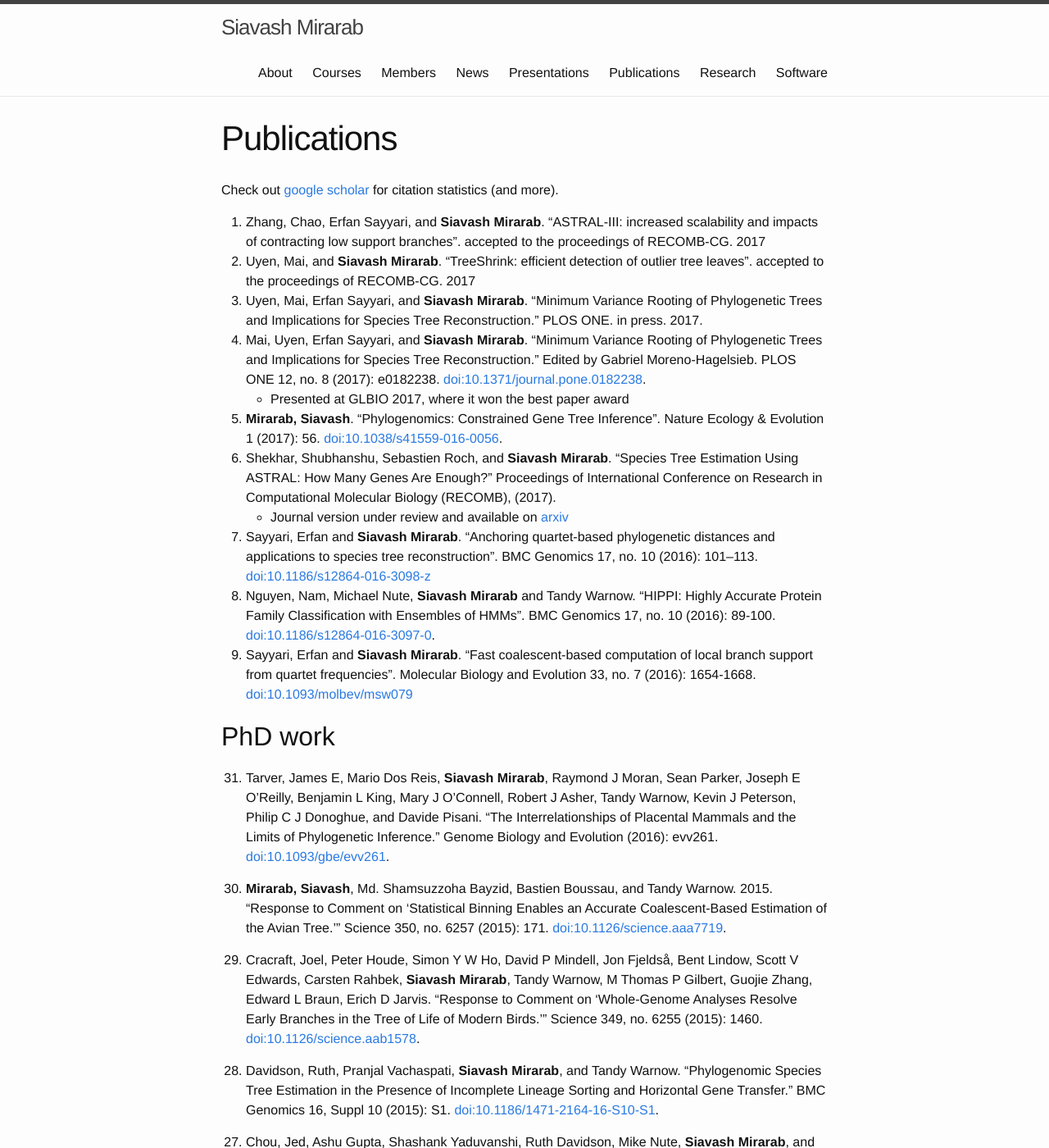
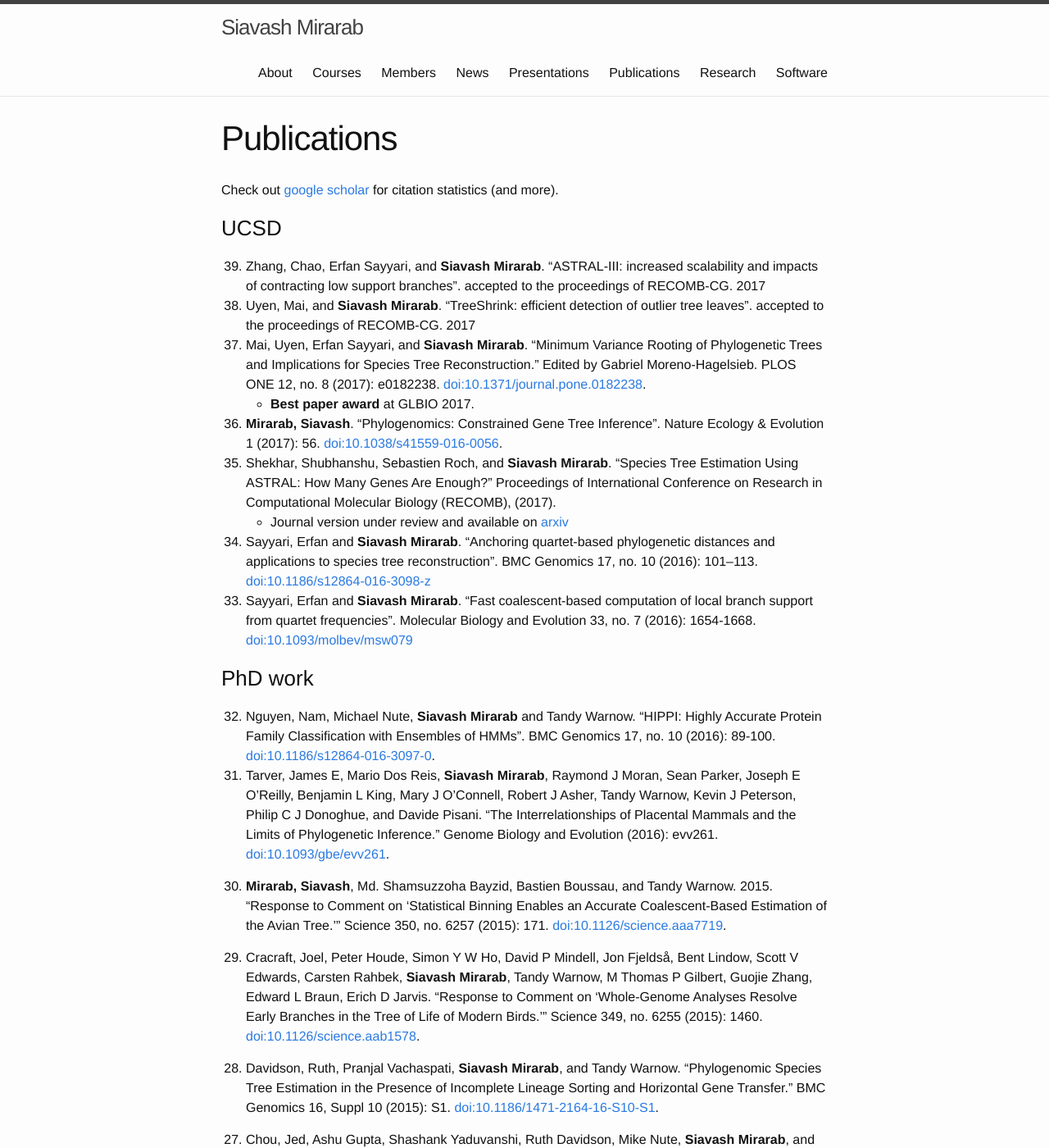
Before and after one commit to smirarab/website, a Jekyll site: the page built from publications.md, in a window 1280 px wide and 1400 px high. Shown: the whole window at 82% size. Built offline with Jekyll 4.4.1, drawn with Linux system fonts in a browser that asks for light colours; some of the changed text lies outside the part shown.

Commit message:
update publications

```diff
--- a/publications.md
+++ b/publications.md
@@ -5,20 +5,24 @@ title: Publications
 
 Check out [google scholar](http://scholar.google.com/citations?user=uxSj18QAAAAJ&hl=en) for citation statistics (and more).
 
+### UCSD
 
+{:start="39"}
 0. Zhang, Chao, Erfan Sayyari, and **Siavash Mirarab**.  “ASTRAL-III: increased scalability and impacts of contracting low support branches”. accepted to the proceedings of RECOMB-CG. 2017
 0. Uyen, Mai, and **Siavash Mirarab**.  “TreeShrink: efficient detection of outlier tree leaves”. accepted to the proceedings of RECOMB-CG. 2017
-0. Uyen, Mai, Erfan Sayyari, and **Siavash Mirarab**. “Minimum Variance Rooting of Phylogenetic Trees and Implications for Species Tree Reconstruction.” PLOS ONE. in press. 2017.
 0. Mai, Uyen, Erfan Sayyari, and **Siavash Mirarab**. “Minimum Variance Rooting of Phylogenetic Trees and Implications for Species Tree Reconstruction.” Edited by Gabriel Moreno-Hagelsieb. PLOS ONE 12, no. 8 (2017): e0182238. [doi:10.1371/journal.pone.0182238](http://journals.plos.org/plosone/article?id=10.1371/journal.pone.0182238).
-   * Presented at GLBIO 2017, where it won the best paper award
+   * **Best paper award** at GLBIO 2017.
 0. **Mirarab, Siavash**. “Phylogenomics: Constrained Gene Tree Inference”. Nature Ecology & Evolution 1 (2017): 56. [doi:10.1038/s41559-016-0056](http://www.nature.com/articles/s41559-016-0056).
 0. Shekhar, Shubhanshu, Sebastien Roch, and **Siavash Mirarab**. “Species Tree Estimation Using ASTRAL: How Many Genes Are Enough?” Proceedings of International Conference on Research in Computational Molecular Biology (RECOMB), (2017).
    * Journal version under review and available on [arxiv](https://arxiv.org/abs/1704.06831)
 0. Sayyari, Erfan and **Siavash Mirarab**. “Anchoring quartet-based phylogenetic distances and applications to species tree reconstruction”. BMC Genomics 17, no. 10  (2016):  101–113. [doi:10.1186/s12864-016-3098-z](http://doi.org/10.1186/s12864-016-3098-z)
+0. Sayyari, Erfan and **Siavash Mirarab**. “Fast coalescent-based computation of local branch support from quartet frequencies”. Molecular Biology and Evolution 33, no. 7 (2016): 1654-1668. [doi:10.1093/molbev/msw079](http://mbe.oxfordjournals.org/cgi/content/abstract/msw079?ijkey=OTHYAZPfjJsY2Ce&keytype=ref)
+{: reversed="reversed"}
+
+### PhD work
+
+{:start="32"}
 0. Nguyen, Nam, Michael Nute, **Siavash Mirarab** and Tandy Warnow.  “HIPPI: Highly Accurate Protein Family Classification with Ensembles of HMMs”. BMC Genomics 17, no. 10 (2016): 89-100. [doi:10.1186/s12864-016-3097-0](http://doi.org/10.1186/s12864-016-3097-0).
-0. Sayyari, Erfan and **Siavash Mirarab**. “Fast coalescent-based computation of local branch support from quartet frequencies”. Molecular Biology and Evolution 33, no. 7 (2016): 1654-1668. [doi:10.1093/molbev/msw079](http://mbe.oxfordjournals.org/cgi/content/abstract/msw079?ijkey=OTHYAZPfjJsY2Ce&keytype=ref)
-
-## PhD work
 0. Tarver, James E, Mario Dos Reis, **Siavash Mirarab**, Raymond J Moran, Sean Parker, Joseph E O’Reilly, Benjamin L King, Mary J O’Connell, Robert J Asher, Tandy Warnow, Kevin J Peterson, Philip C J Donoghue, and Davide Pisani. “The Interrelationships of Placental Mammals and the Limits of Phylogenetic Inference.” Genome Biology and Evolution (2016): evv261. [doi:10.1093/gbe/evv261](http://gbe.oxfordjournals.org/cgi/content/long/evv261v1).
 
 0. **Mirarab, Siavash**, Md. Shamsuzzoha Bayzid, Bastien Boussau, and Tandy Warnow. 2015. “Response to Comment on ‘Statistical Binning Enables an Accurate Coalescent-Based Estimation of the Avian Tree.’” Science 350, no. 6257 (2015): 171. [doi:10.1126/science.aaa7719](http://www.sciencemag.org/content/350/6257/171.2.abstract).
@@ -65,9 +69,12 @@ Tandy Warnow, M Thomas P Gilbert, Guojie Zhang, Edward L Braun, Erich D Jarvis.
 
 0. Nguyen, Nam, **Siavash Mirarab**, and Tandy Warnow. “MRL and SuperFine+ MRL: New Supertree Methods.” Algorithms for Molecular Biology 7, no. 1 (2012): 3. [doi:10.1186/1748-7188-7-3](http://www.almob.org/content/7/1/3/abstract).
 
+0. **Mirarab, Siavash**, and Tandy Warnow. “FastSP: Linear Time Calculation of Alignment Accuracy.” Bioinformatics 27 (2011): 3250–8. [doi:10.1093/bioinformatics/btr553](http://bioinformatics.oxfordjournals.org/content/27/23/3250.long).
+{:start="32"}
+{: reversed="reversed"}
+
+### MS work
 0. **Mirarab, Siavash**, Soroush Akhlaghi, and Ladan Tahvildari. “Size-Constrained Regression Test Case Selection Using Multicriteria Optimization.” Software Engineering, IEEE Transactions on 38, no. 4 (2012): 936–956.
-
-0. **Mirarab, Siavash**, and Tandy Warnow. “FastSP: Linear Time Calculation of Alignment Accuracy.” Bioinformatics 27 (2011): 3250–8. [doi:10.1093/bioinformatics/btr553](http://bioinformatics.oxfordjournals.org/content/27/23/3250.long).
 
 0. Do, Hyunsook, **Siavash Mirarab**, Ladan Tahvildari, and Gregg Rothermel. “The Effects of Time Constraints on Test Case Prioritization: A Series of Controlled Experiments.” Software Engineering, IEEE Transactions on 36, no. 5 (2010): 593–617.
 
@@ -85,4 +92,5 @@ ash Mirarab**, and Ladan Tahvildari. “Adaptive Action Selection in Autonomic S
 0. **Mirarab, Siavash**, and Ladan Tahvildari. “A Prioritization Approach for Software Test Cases Based on Bayesian Networks.” In Fundamental Approaches to Software Engineering, 276–290. Springer Berlin Heidelberg, 2007.
 
 0. Amoui, Mehdi, **Siavash Mirarab**, Sepand Ansari, and Caro Lucas. “A Genetic Algorithm Approach to Design Evolution Using Design Pattern Transformation.” International Journal of Information Technology and Intelligent Computing 1, no. 2 (2006): 235–244.
+{:start="9"}
 {: reversed="reversed"}
```
